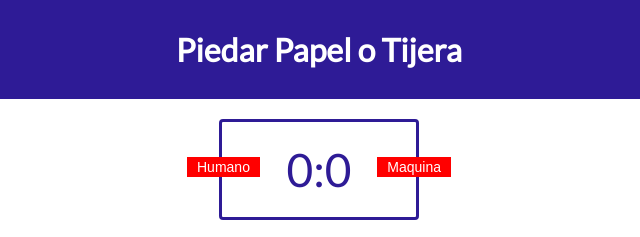
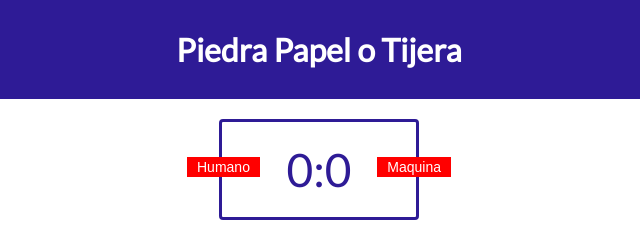
Before and after one commit to DiegoDalera/piedraPapelTijera, a plain HTML site: page index.html in a window 1280 px wide. Shown: the top 237 px of the page, 321-961 px from the left. Drawn offline with Linux system fonts and the light colour scheme.

Commit message:
text fixed

```diff
--- a/index.html
+++ b/index.html
@@ -14,7 +14,7 @@
 
 <body>
     <header>
-        <h1>Piedar Papel o Tijera</h1>
+        <h1>Piedra Papel o Tijera</h1>
     </header>
 
     <div class="tablero_score">
```
